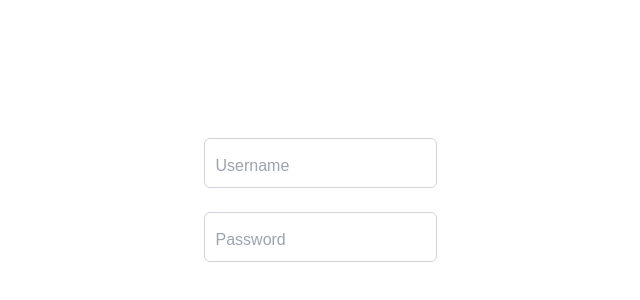
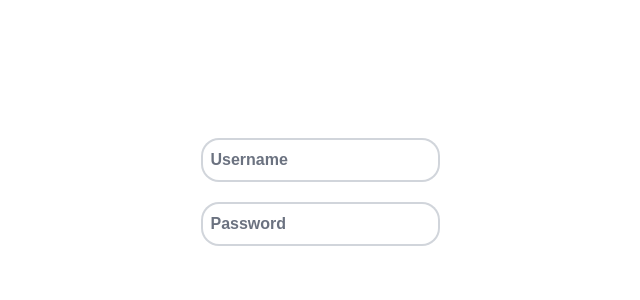
Before and after one commit to emreuzun1/promotion-app, a Next.js app: page / in a window 1280 px wide. Shown: the part 208-508 px from the top of the page, without its empty margins (320-960 px from the left). Built offline with nearby package versions, Linux system fonts and the light colour scheme.

Commit message:
login form and inputs

```diff
--- a/components/Input/index.tsx
+++ b/components/Input/index.tsx
@@ -1,40 +1,12 @@
-import { useState } from 'react';
+const Input = (props: React.InputHTMLAttributes<HTMLInputElement>) => {
+  const { name, ...restProps } = props;
 
-interface InputProps extends React.InputHTMLAttributes<HTMLInputElement> {
-  label: string;
-  icon?: string;
-}
-
-const Input = (props: InputProps) => {
-  const { label, name, value, ...restProps } = props;
-  const [focused, setFocused] = useState<boolean>(false);
-
-  const handleFocus = () => setFocused(true);
-  const handleBlur = () => {
-    if (value === '') {
-      setFocused(false);
-    }
-  };
   return (
-    <div className="relative w-full mt-4">
-      <input
-        name={name}
-        {...restProps}
-        onFocus={handleFocus}
-        onBlur={handleBlur}
-        className={`peer w-full p-3 border border-gray-300 rounded-md focus:outline-none focus:ring-2 focus:ring-blue-500 transition-all text-gray-600`}
-        placeholder=""
-      />
-      <label
-        className={`absolute left-3 top-4 text-gray-500 transition-all
-          duration-300 transform peer-placeholder-shown:top-4 peer-placeholder-shown:left-3 peer-placeholder-shown:text-base peer-placeholder-shown:text-gray-400
-          peer-focus:-top-5 peer-focus:left-2 peer-focus:text-sm peer-focus:text-blue-500
-          ${focused || value ? '-top-5 left-2 text-sm text-blue-500 scale-90' : ''}`}
-        htmlFor={name}
-      >
-        {label}
-      </label>
-    </div>
+    <input
+      name={name}
+      className="p-2 font-semibold placeholder-gray-500 text-black rounded-2xl  border-none ring-gray-300 ring-2 focus:ring-gray-500 focus:ring-2"
+      {...restProps}
+    />
   );
 };
 
--- a/components/LoginForm/index.tsx
+++ b/components/LoginForm/index.tsx
@@ -14,13 +14,12 @@ const LoginForm = () => {
       onSubmit={handleSubmit}
     >
       <Input
-        label="Username"
+        placeholder="Username"
         name="username"
         onChange={(e) => setUsername(e.target.value)}
-        icon="../../components/UserIcon/user.svg"
       />
       <Input
-        label="Password"
+        placeholder="Password"
         type="password"
         name="password"
         onChange={(e) => setPassword(e.target.value)}
```
Also changed, not shown: components/UserIcon/user.svg (deleted).
